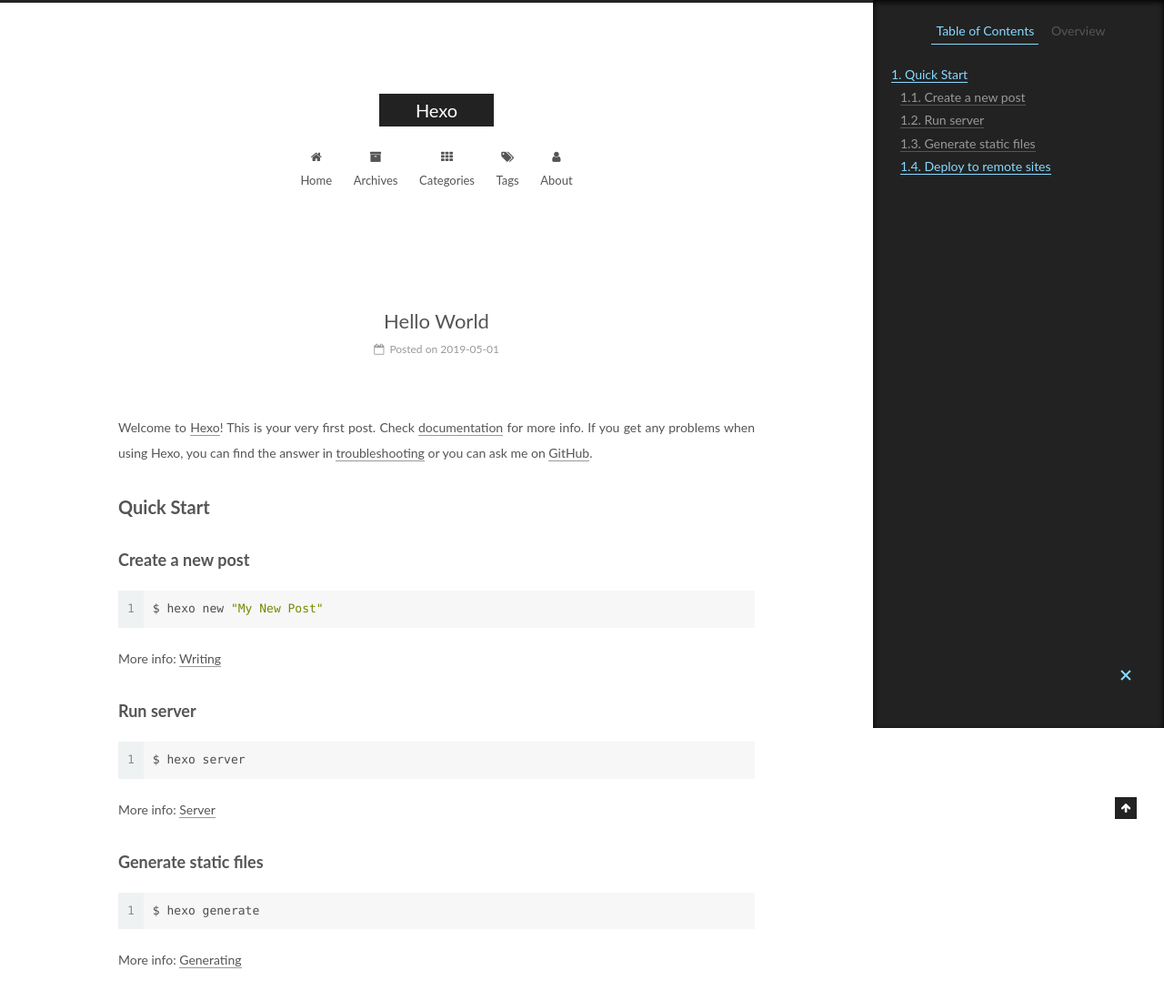
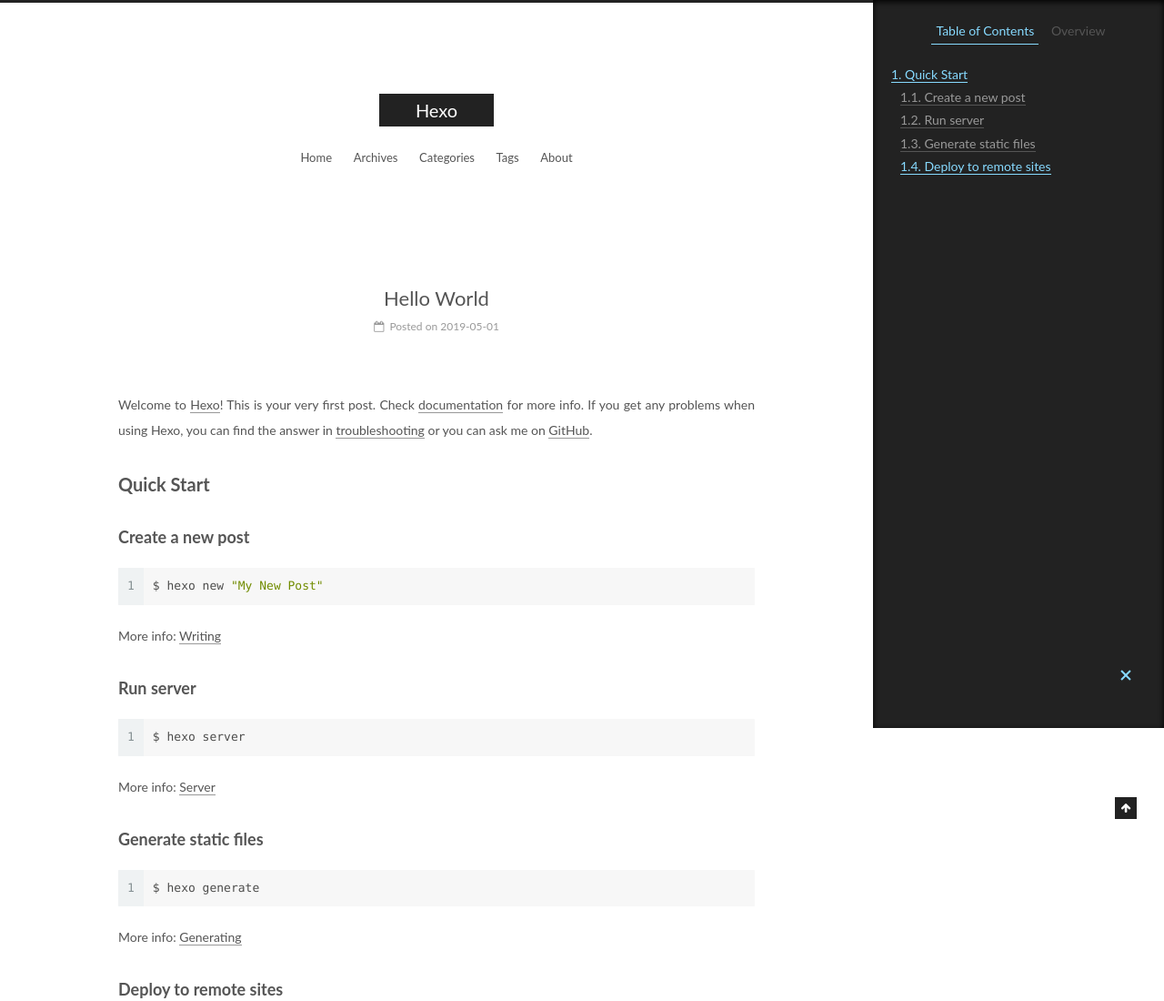
Before and after one commit to MhYao2014/MhYao2014.github.io, a plain HTML site: page 2019/05/01/hello-world/index.html in a window 1280 px wide. Shown: the top 1100 px of the page at 91% size. Drawn offline with Linux system fonts and the light colour scheme.

Commit message:
Site updated: 2019-05-01 14:12:22

```diff
--- a/2019/05/01/hello-world/index.html
+++ b/2019/05/01/hello-world/index.html
@@ -183,8 +183,6 @@
         <li class="menu-item menu-item-home">
           <a href="/" rel="section">
 
-              <i class="menu-item-icon fa fa-fw fa-home"></i> <br>
-
             Home
           </a>
         </li>
@@ -192,8 +190,6 @@
 
         <li class="menu-item menu-item-archives">
           <a href="/archives/" rel="section">
-
-              <i class="menu-item-icon fa fa-fw fa-archive"></i> <br>
 
             Archives
           </a>
@@ -203,8 +199,6 @@
         <li class="menu-item menu-item-categories">
           <a href="/categories/" rel="section">
 
-              <i class="menu-item-icon fa fa-fw fa-th"></i> <br>
-
             Categories
           </a>
         </li>
@@ -213,8 +207,6 @@
         <li class="menu-item menu-item-tags">
           <a href="/tags/" rel="section">
 
-              <i class="menu-item-icon fa fa-fw fa-tags"></i> <br>
-
             Tags
           </a>
         </li>
@@ -222,8 +214,6 @@
 
         <li class="menu-item menu-item-about">
           <a href="/about/" rel="section">
-
-              <i class="menu-item-icon fa fa-fw fa-user"></i> <br>
 
             About
           </a>
--- a/css/main.css
+++ b/css/main.css
@@ -1822,7 +1822,7 @@
   width: 4px;
   height: 4px;
   border-radius: 50%;
-  background: #20cf53;
+  background: #873732;
 }
 .links-of-blogroll {
   font-size: 13px;
```
Also changed, not shown: archives/2019/05/index.html (+0 -10 lines), archives/2019/index.html (+0 -10 lines), archives/index.html (+0 -10 lines), index.html (+0 -10 lines).
